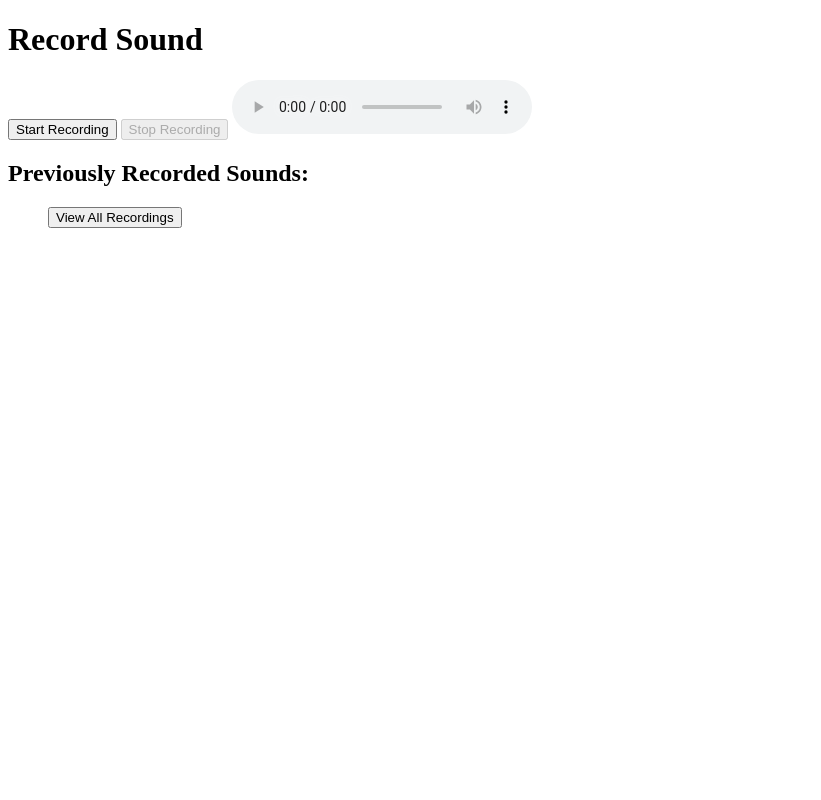
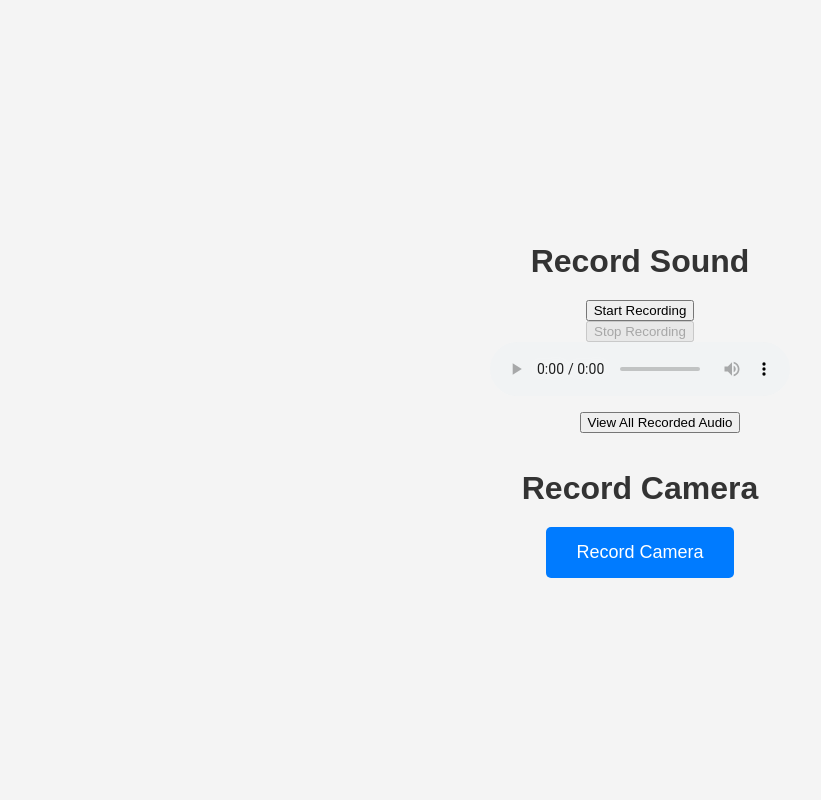
Before and after one commit to duckduck11/APEM-1, a Django app: page / in a window 1280 px wide. Shown: the whole page, without its empty margins (0-821 px from the left). Run offline with Django 5.2, Linux system fonts and the light colour scheme; data comes from the database, SQL or seed files in the repository; both versions use the stored data as it was after the commit.

Commit message:
added camera video handling :)

```diff
--- a/sound_recorder/templates/sound_recorder/record.html
+++ b/sound_recorder/templates/sound_recorder/record.html
@@ -4,16 +4,50 @@
     <meta charset="UTF-8">
     <title>Record Sound</title>
 </head>
+<style>
+    body {
+        font-family: Arial, sans-serif;
+        margin: 0;
+        padding: 0;
+        display: flex;
+        flex-direction: column;
+        align-items: center;
+        justify-content: center;
+        height: 100vh;
+        background-color: #f4f4f4;
+    }
+
+    h1 {
+        margin-bottom: 20px;
+        color: #333;
+    }
+
+    .record-camera-button {
+        padding: 15px 30px;
+        font-size: 18px;
+        background-color: #007bff;
+        color: #fff;
+        border: none;
+        border-radius: 5px;
+        cursor: pointer;
+        transition: background-color 0.3s;
+        text-decoration: none; /* Remove default link underline */
+    }
+
+    .record-camera-button:hover {
+        background-color: #0056b3;
+    }
+</style>
 <body>
     <h1>Record Sound</h1>
     <button id="startRecord">Start Recording</button>
     <button id="stopRecord" disabled>Stop Recording</button>
     <audio id="audioPlayback" controls></audio>
 
-    <h2>Previously Recorded Sounds:</h2>
+
     <ul id="recordingsList">
         <!-- Recordings will be dynamically added here -->
-        <button id="viewAllRecordings">View All Recordings</button>
+        <button id="viewAllRecordings">View All Recorded Audio</button>
     </ul>
 
     <script>
@@ -112,5 +146,8 @@
         };
 
     </script>
+
+    <h1>Record Camera</h1>
+    <a href="{% url 'record_camera' %}" class="record-camera-button">Record Camera</a>
 </body>
 </html>
--- a/sound_recorder/urls.py
+++ b/sound_recorder/urls.py
@@ -13,4 +13,5 @@ urlpatterns = [
     path('delete/<int:recording_id>/', delete_recording, name='delete_recording'),
     path('rename/<int:recording_id>/', rename_recording, name='rename_recording'),
     path('edit/<int:recording_id>/', edit_recording_view, name='edit_recording'),
+    path('record-camera/', views.record_camera, name='record_camera'),
 ]
--- a/sound_recorder/views.py
+++ b/sound_recorder/views.py
@@ -55,3 +55,6 @@ def edit_recording_view(request, recording_id):
     recording = get_object_or_404(Recording, id=recording_id)
     # Make sure you use the correct app name in the template path
     return render(request, 'sound_recorder/edit_recording.html', {'recording': recording})
+
+def record_camera(request):
+    return render(request, 'sound_recorder/record_camera.html')
```
Also changed, not shown: sound_recorder/templates/sound_recorder/record_camera.html (added, +143 -0 lines), db.sqlite3, sound_recorder/migrations/0003_recording_video_file.py (added), 10 other files.
